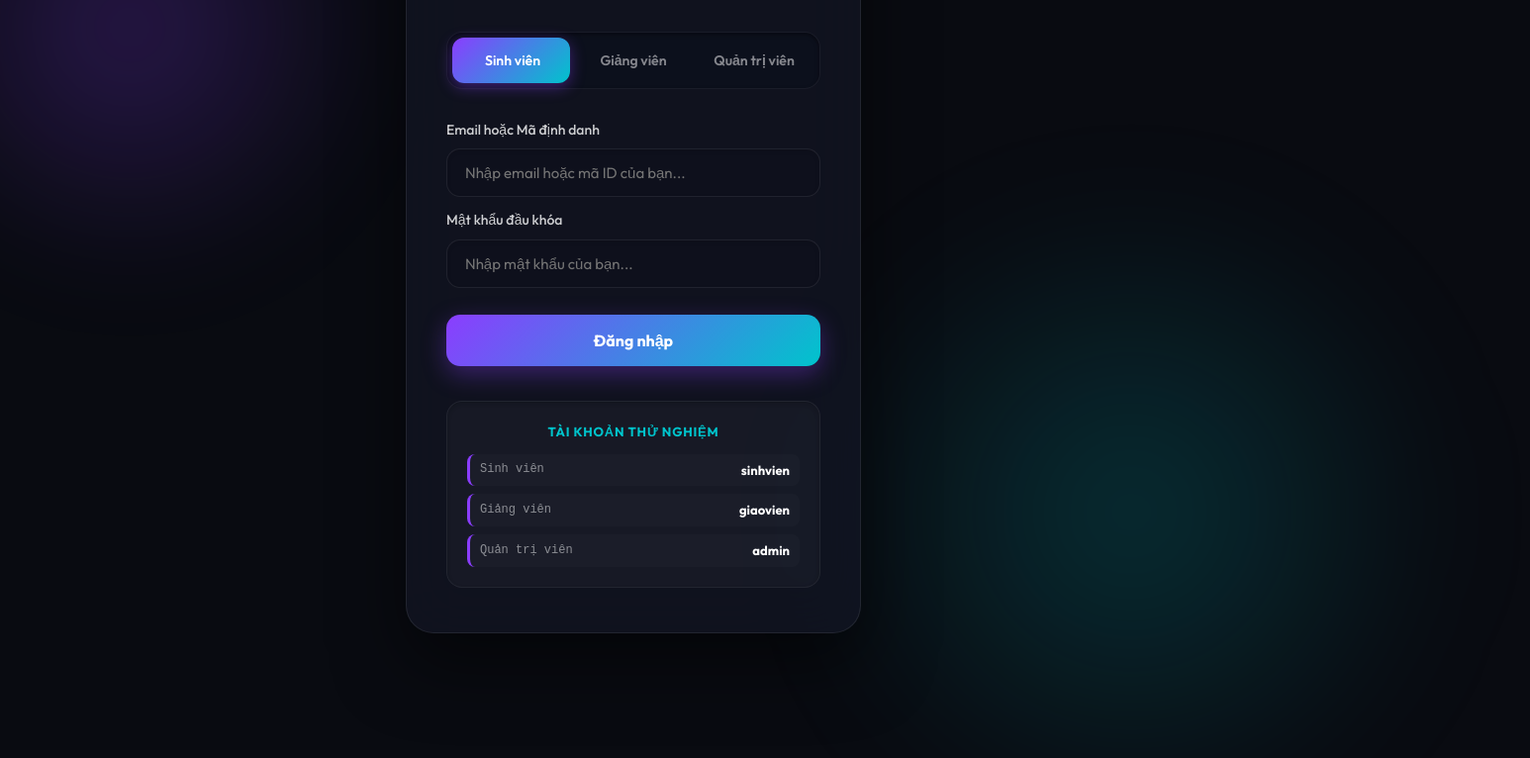
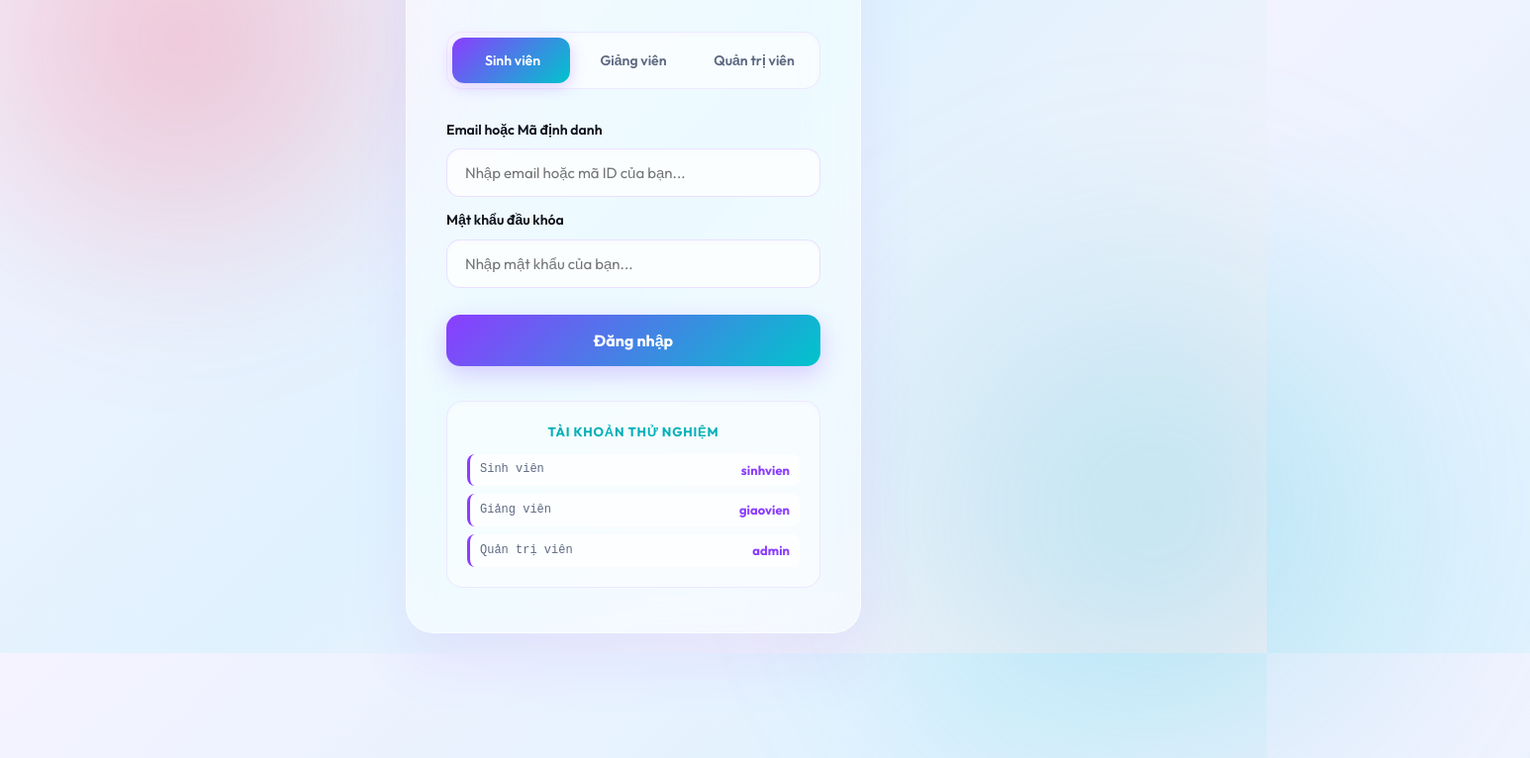
Before and after one commit to NguyenHuuQuyet-PTIT/BTL-JS, a plain HTML site: page frontend/index.html in a window 1280 px wide. Shown: the part 151-917 px from the top of the page at 99% size, 1546 px wide, since content can reach past the window. Drawn offline with Linux system fonts and the light colour scheme; no server answers.

Commit message:
feat: add CSS stylesheet with modern Canva-inspired design system and layout components

```diff
--- a/frontend/css/style.css
+++ b/frontend/css/style.css
@@ -882,64 +882,64 @@ canvas {
    10. GIAO DIỆN ĐĂNG NHẬP SAAS CAO CẤP (GLASSMORPHIC LOGIN INTERFACE)
    ========================================================================== */
 
-/* Nền trang đăng nhập kết hợp các bong bóng màu phát sáng (glow effects) */
+/* Nền trang đăng nhập kết hợp các bong bóng màu phát sáng ngũ sắc (bright neon glow effects) */
 .auth-page {
     min-height: 100vh;
     display: flex;
     justify-content: center;
     align-items: center;
-    background: #090b11; /* Nền tối sâu */
+    background: linear-gradient(135deg, #f5f3ff 0%, #e0f2fe 50%, #fdf2f8 100%); /* Nền sáng dịu */
     position: relative;
     overflow: hidden;
     padding: 20px;
 }
 
-/* Đốm sáng mờ ảo 1 (Tím) */
+/* Đốm sáng mờ ảo 1 (Hồng/Đỏ neon) */
 .auth-page::before {
-    content: '';
-    position: absolute;
-    width: 500px;
-    height: 500px;
-    border-radius: 50%;
-    background: radial-gradient(circle, rgba(139, 61, 255, 0.25) 0%, rgba(139, 61, 255, 0) 70%);
-    top: -10%;
-    left: -10%;
-    filter: blur(50px);
-    animation: floatingGlow 15s ease-in-out infinite alternate;
-}
-
-/* Đốm sáng mờ ảo 2 (Xanh ngọc) */
-.auth-page::after {
     content: '';
     position: absolute;
     width: 600px;
     height: 600px;
     border-radius: 50%;
-    background: radial-gradient(circle, rgba(0, 196, 204, 0.2) 0%, rgba(0, 196, 204, 0) 70%);
-    bottom: -15%;
-    right: -10%;
+    background: radial-gradient(circle, rgba(244, 63, 94, 0.28) 0%, rgba(244, 63, 94, 0) 70%);
+    top: -15%;
+    left: -10%;
     filter: blur(60px);
+    animation: floatingGlow 15s ease-in-out infinite alternate;
+}
+
+/* Đốm sáng mờ ảo 2 (Xanh lục/Cyan neon) */
+.auth-page::after {
+    content: '';
+    position: absolute;
+    width: 700px;
+    height: 700px;
+    border-radius: 50%;
+    background: radial-gradient(circle, rgba(6, 182, 212, 0.25) 0%, rgba(6, 182, 212, 0) 70%);
+    bottom: -20%;
+    right: -15%;
+    filter: blur(70px);
     animation: floatingGlow 20s ease-in-out infinite alternate-reverse;
 }
 
 /* Hiệu ứng trôi nổi nhẹ nhàng cho các đốm sáng nền */
 @keyframes floatingGlow {
     0% { transform: translate(0, 0) scale(1); }
-    100% { transform: translate(40px, 40px) scale(1.1); }
+    100% { transform: translate(50px, 50px) scale(1.1); }
 }
 
-/* Hộp đăng nhập kính mờ (Glassmorphism card) */
+/* Hộp đăng nhập kính mờ sáng (Light Glassmorphism card) */
 .auth-box {
     width: 100%;
     max-width: 460px;
-    background: rgba(20, 24, 39, 0.65);
-    border: 1px solid rgba(255, 255, 255, 0.08);
-    backdrop-filter: blur(30px);
-    -webkit-backdrop-filter: blur(30px);
+    background: rgba(255, 255, 255, 0.55);
+    border: 1px solid rgba(255, 255, 255, 0.6);
+    backdrop-filter: blur(25px) saturate(180%);
+    -webkit-backdrop-filter: blur(25px) saturate(180%);
     border-radius: 28px;
     padding: 45px 40px;
-    box-shadow: 0 30px 70px rgba(0, 0, 0, 0.5),
-                inset 0 1px 0 rgba(255, 255, 255, 0.1);
+    box-shadow: 0 30px 60px rgba(139, 61, 255, 0.08),
+                inset 0 1px 0 rgba(255, 255, 255, 0.6);
     z-index: 10;
     position: relative;
     animation: fadeInCard 0.8s cubic-bezier(0.16, 1, 0.3, 1) forwards;
@@ -965,30 +965,30 @@ canvas {
 .auth-header h1 {
     font-size: 32px;
     font-weight: 800;
-    background: linear-gradient(135deg, #a855f7 0%, #06b6d4 100%);
+    background: linear-gradient(135deg, #8b3dff 0%, #00c4cc 100%);
     -webkit-background-clip: text;
     -webkit-text-fill-color: transparent;
     letter-spacing: -1px;
     margin-bottom: 8px;
-    filter: drop-shadow(0 2px 8px rgba(168, 85, 247, 0.3));
+    filter: drop-shadow(0 2px 8px rgba(139, 61, 255, 0.15));
 }
 
 .auth-header p {
-    color: rgba(255, 255, 255, 0.6);
+    color: var(--text-muted);
     font-size: 14px;
-    font-weight: 400;
+    font-weight: 500;
 }
 
-/* Hộp chọn vai trò (Premium Segment Control) */
+/* Hộp chọn vai trò sáng (Light Premium Segment Control) */
 .role-select-container {
     display: flex;
     position: relative;
-    background: rgba(14, 17, 29, 0.7);
-    border: 1px solid rgba(255, 255, 255, 0.05);
+    background: rgba(255, 255, 255, 0.6);
+    border: 1px solid rgba(139, 61, 255, 0.1);
     padding: 5px;
     border-radius: 16px;
     margin-bottom: 30px;
-    box-shadow: inset 0 2px 4px rgba(0,0,0,0.4);
+    box-shadow: inset 0 2px 4px rgba(139, 61, 255, 0.03);
 }
 
 /* Nút ẩn của các radio button */
@@ -1003,7 +1003,7 @@ canvas {
     padding: 12px 0;
     font-size: 14px;
     font-weight: 600;
-    color: rgba(255, 255, 255, 0.5);
+    color: var(--text-muted);
     cursor: pointer;
     border-radius: 12px;
     position: relative;
@@ -1022,7 +1022,7 @@ canvas {
     border-radius: 12px;
     z-index: 1;
     transition: transform 0.4s cubic-bezier(0.175, 0.885, 0.32, 1.275);
-    box-shadow: 0 4px 15px rgba(139, 61, 255, 0.4);
+    box-shadow: 0 4px 15px rgba(139, 61, 255, 0.25);
 }
 
 /* Di chuyển slider dựa trên radio đang check */
@@ -1045,32 +1045,32 @@ canvas {
     color: #ffffff;
 }
 
-/* Căn chỉnh các ô nhập liệu của form trên nền tối */
+/* Căn chỉnh các ô nhập liệu của form trên nền sáng */
 .auth-box .input-group label {
-    color: rgba(255, 255, 255, 0.8);
+    color: var(--text-main);
     font-size: 14px;
-    font-weight: 500;
+    font-weight: 600;
     margin-bottom: 8px;
     display: block;
 }
 
 .auth-box .input-group input {
     width: 100%;
-    background: rgba(14, 17, 29, 0.5);
-    border: 1px solid rgba(255, 255, 255, 0.08);
-    color: #ffffff;
+    background: rgba(255, 255, 255, 0.7);
+    border: 1px solid rgba(139, 61, 255, 0.15);
+    color: var(--text-main);
     padding: 14px 18px;
     border-radius: 14px;
     font-size: 15px;
     transition: all 0.3s ease;
-    box-shadow: inset 0 2px 4px rgba(0,0,0,0.1);
+    box-shadow: inset 0 2px 4px rgba(139, 61, 255, 0.02);
 }
 
 .auth-box .input-group input:focus {
     border-color: #8b3dff;
-    background: rgba(14, 17, 29, 0.8);
+    background: #ffffff;
     box-shadow: 0 0 0 4px rgba(139, 61, 255, 0.15),
-                inset 0 2px 4px rgba(0,0,0,0.1);
+                inset 0 2px 4px rgba(139, 61, 255, 0.02);
     outline: none;
 }
 
@@ -1085,34 +1085,34 @@ canvas {
     font-size: 16px;
     font-weight: 700;
     cursor: pointer;
-    box-shadow: 0 8px 25px rgba(139, 61, 255, 0.35);
+    box-shadow: 0 8px 25px rgba(139, 61, 255, 0.25);
     transition: all 0.3s cubic-bezier(0.16, 1, 0.3, 1);
     margin-top: 15px;
 }
 
 .auth-box .btn-submit:hover {
     transform: translateY(-2px);
-    box-shadow: 0 12px 30px rgba(139, 61, 255, 0.45);
+    box-shadow: 0 12px 30px rgba(139, 61, 255, 0.35);
     filter: brightness(1.05);
 }
 
 .auth-box .btn-submit:active {
     transform: translateY(1px);
-    box-shadow: 0 4px 12px rgba(139, 61, 255, 0.35);
+    box-shadow: 0 4px 12px rgba(139, 61, 255, 0.25);
 }
 
 /* Bảng tài khoản Demo dạng ghim kính mờ siêu đẹp */
 .demo-accounts-board {
     margin-top: 35px;
-    background: rgba(255, 255, 255, 0.03);
-    border: 1px solid rgba(255, 255, 255, 0.05);
+    background: rgba(255, 255, 255, 0.45);
+    border: 1px solid rgba(139, 61, 255, 0.1);
     border-radius: 16px;
     padding: 20px;
-    box-shadow: inset 0 2px 4px rgba(0,0,0,0.2);
+    box-shadow: inset 0 2px 4px rgba(139, 61, 255, 0.02);
 }
 
 .demo-title {
-    color: #00c4cc;
+    color: #00b0b8;
     font-weight: 700;
     font-size: 13px;
     text-transform: uppercase;
@@ -1132,21 +1132,21 @@ canvas {
     justify-content: space-between;
     align-items: center;
     font-size: 13px;
-    color: rgba(255, 255, 255, 0.7);
+    color: var(--text-muted);
     padding: 6px 10px;
-    background: rgba(255, 255, 255, 0.02);
+    background: rgba(255, 255, 255, 0.65);
     border-radius: 8px;
     border-left: 3px solid #8b3dff;
 }
 
 .demo-item strong {
-    color: #ffffff;
+    color: var(--primary);
 }
 
 .demo-item span {
     font-family: monospace;
     font-size: 12px;
-    color: rgba(255, 255, 255, 0.5);
+    color: var(--text-muted);
 }
 
 /* ==========================================================================
```
